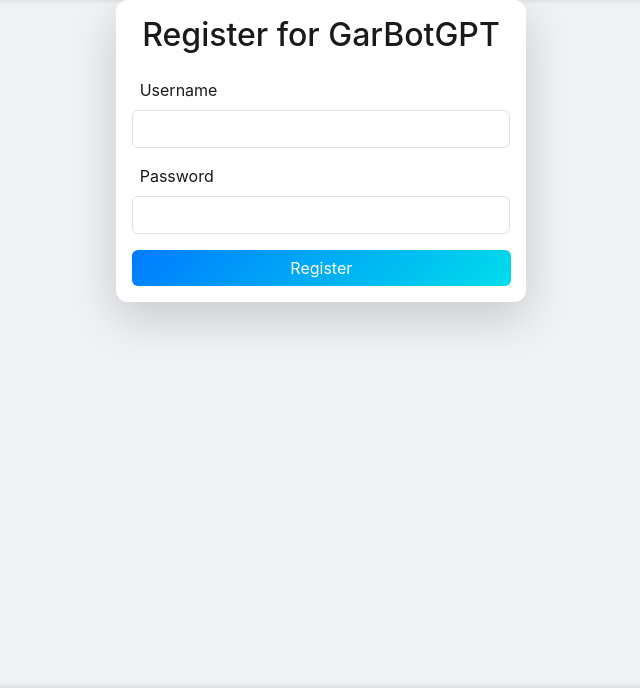
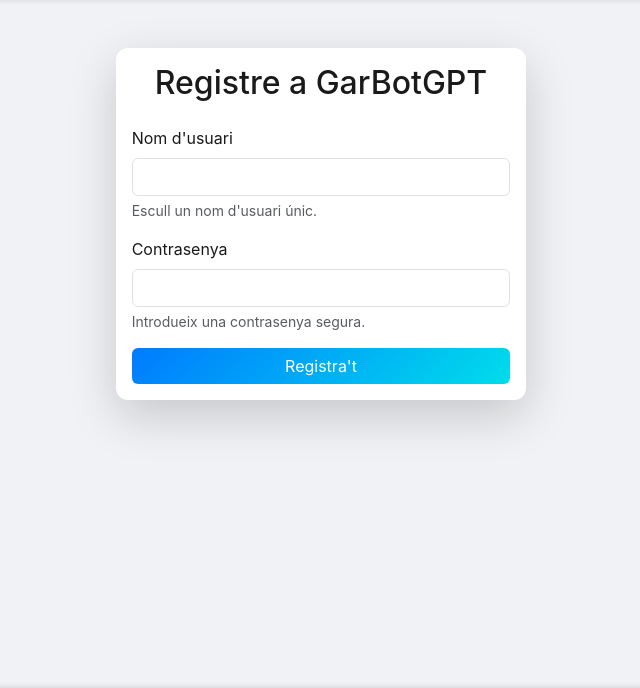
Before and after one commit to Gabo9803/garbotgpt, a Flask app: page /register in a window 1280 px wide. Shown: the part 56-744 px from the top of the page, without its empty margins (319-959 px from the left). Run offline with Flask 2, Linux system fonts and the light colour scheme; some libraries are stand-ins or nearby versions.

Commit message:
Update register.html

```diff
--- a/app/templates/register.html
+++ b/app/templates/register.html
@@ -1,26 +1,43 @@
 {% extends "base.html" %}
-{% block title %}Register for GarBotGPT{% endblock %}
+{% block title %}Registre a GarBotGPT{% endblock %}
 {% block content %}
+<section class="py-5">
     <div class="row justify-content-center">
         <div class="col-md-6 col-lg-4">
-        <div class="card shadow-lg border-0 animate__animated animate__fadeInUp">
+            <div class="card shadow-lg border-0 animate__animated animate__fadeIn">
                 <div class="card-body">
-                <h2 class="card-title text-center mb-4">Register for GarBotGPT</h2>
-                <form method="POST">
+                    <h2 class="card-title text-center mb-4">Registre a GarBotGPT</h2>
+                    <form method="POST" id="register-form" novalidate>
                         <div class="mb-3">
-                        <label for="username" class="form-label"><i class="bi bi-person-fill me-2"></i>Username</label>
-                        <input type="text" class="form-control" id="username" name="username" required>
+                            <label for="username" class="form-label">Nom d'usuari</label>
+                            <input type="text" class="form-control" id="username" name="username" required aria-describedby="usernameHelp">
+                            <div id="usernameHelp" class="form-text">Escull un nom d'usuari únic.</div>
+                            <div class="invalid-feedback">El nom d'usuari és obligatori.</div>
                         </div>
                         <div class="mb-3">
-                        <label for="password" class="form-label"><i class="bi bi-lock-fill me-2"></i>Password</label>
-                        <input type="password" class="form-control" id="password" name="password" required>
+                            <label for="password" class="form-label">Contrasenya</label>
+                            <input type="password" class="form-control" id="password" name="password" required aria-describedby="passwordHelp">
+                            <div id="passwordHelp" class="form-text">Introdueix una contrasenya segura.</div>
+                            <div class="invalid-feedback">La contrasenya és obligatòria.</div>
                         </div>
                         <div class="d-grid">
-                        <button type="submit" class="btn btn-primary btn-gradient animate__animated animate__pulse" data-bs-toggle="tooltip" title="Create your account">Register</button>
+                            <button type="submit" class="btn btn-primary btn-gradient">Registra't</button>
                         </div>
                     </form>
                 </div>
             </div>
         </div>
     </div>
+</section>
+<script>
+    // Validació del formulari al client
+    document.getElementById('register-form').addEventListener('submit', function(event) {
+        const form = this;
+        if (!form.checkValidity()) {
+            event.preventDefault();
+            event.stopPropagation();
+        }
+        form.classList.add('was-validated');
+    });
+</script>
 {% endblock %}
```
Lines whose indentation alone changed are shown as unchanged.
